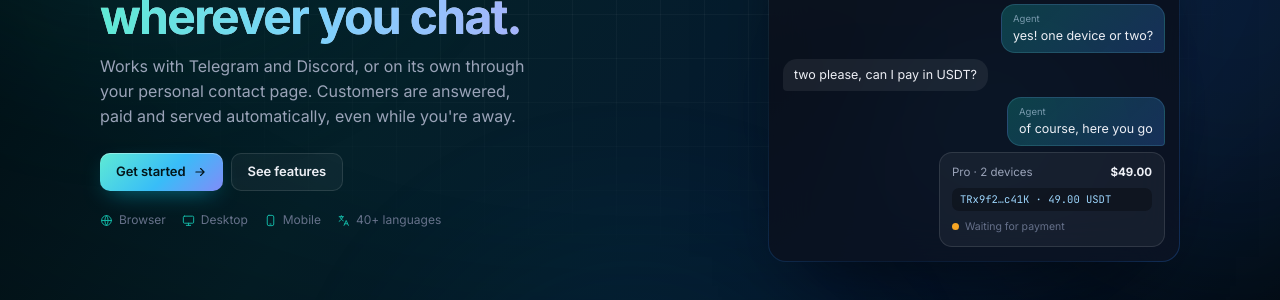
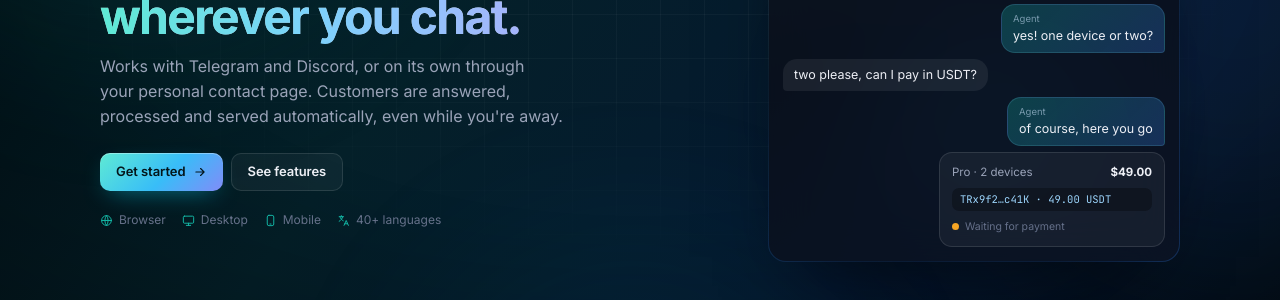
Before and after one commit to thedovemailer-collab/000000000, a PHP site: page / in a window 1280 px wide. Shown: the part 358-658 px from the top of the page. Run offline with PHP 8.4, Linux system fonts and the light colour scheme.

Commit message:
Landing page: reword hero line
Co-Authored-By: Claude Opus 5.5 <noreply@anthropic.com>
Claude-Session: https://claude.ai/code/session_017kRnAGNkpSYcJtKV8ae1pw

```diff
--- a/index.php
+++ b/index.php
@@ -431,7 +431,7 @@ footer::before { content: ''; position: absolute; top: 0; left: 50%; transform:
       <div>
         <span class="pill rv"><b></b> Telegram · Discord · Your own contact page</span>
         <h1 class="rv">AI customer agents<br><em>wherever you chat.</em></h1>
-        <p class="lead rv">Works with Telegram and Discord, or on its own through your personal contact page. Customers are answered, paid and served automatically, even while you're away.</p>
+        <p class="lead rv">Works with Telegram and Discord, or on its own through your personal contact page. Customers are answered, processed and served automatically, even while you're away.</p>
         <div class="cta rv">
           <a class="btn btn-p" href="<?= $h($APP_URL) ?>"><?= $h($cta) ?> <svg><use href="#i-arrow"/></svg></a>
           <?php if ($DESKTOP_URL !== ''): ?>
```
